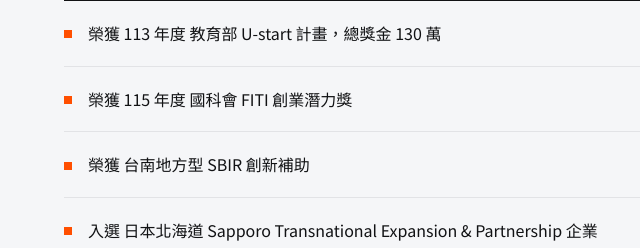
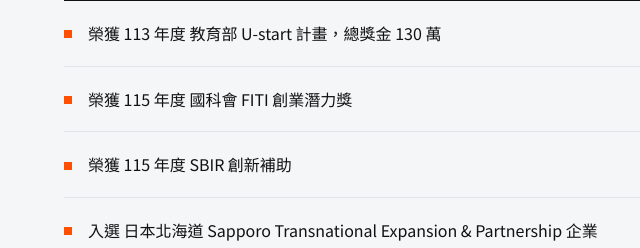
Before and after one commit to Hua-Hsing-Liu/Ctrlix, a website: page index.html in a window 1280 px wide. Shown: the part 8220-8468 px from the top of the page, 0-640 px from the left. Drawn offline with Linux system fonts and the light colour scheme.

Commit message:
Update award list in index.html

```diff
--- a/index.html
+++ b/index.html
@@ -395,7 +395,7 @@
           <ul class="award-list reveal">
             <li>榮獲 113 年度 教育部 U-start 計畫，總獎金 130 萬</li>
             <li>榮獲 115 年度 國科會 FITI 創業潛力獎</li>
-            <li>榮獲 台南地方型 SBIR 創新補助</li>
+            <li>榮獲 115 年度 SBIR 創新補助</li>
             <li>入選 日本北海道 Sapporo Transnational Expansion &amp; Partnership 企業</li>
             <li>入選 113、114 年度 成大優質專利技術</li>
             <li>榮獲 IDDI 設計驅動產業創新補助 310 萬</li>
```
